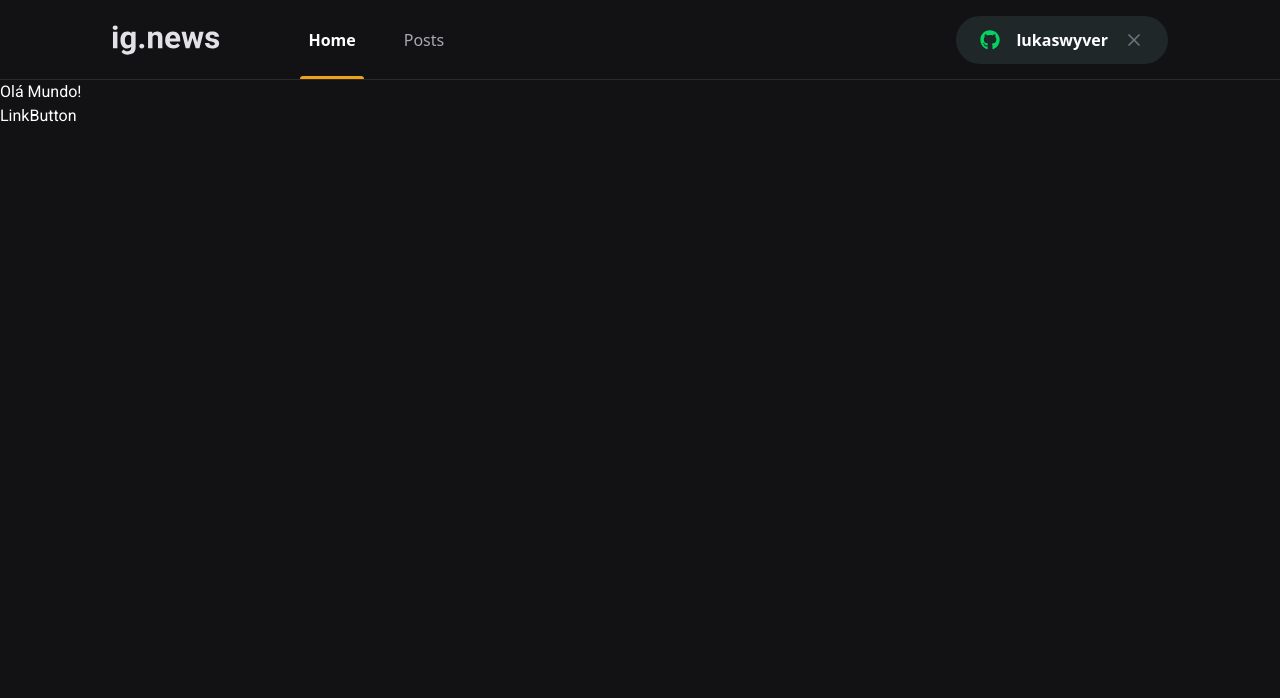
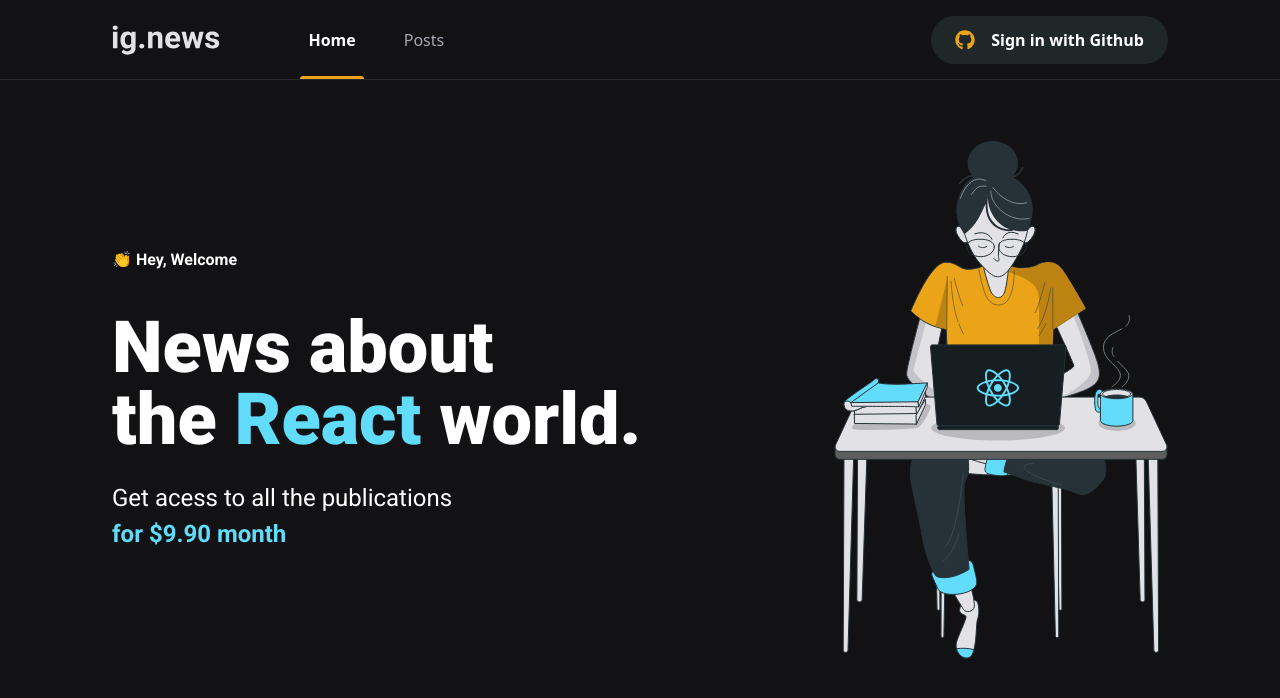
Before and after one commit to LukasWyver/ig.news, a Next.js app: page / in a window 1280 px wide. Shown: the top 698 px of the page. Built offline with nearby package versions, Linux system fonts and the light colour scheme.

Commit message:
feat:--welcome-to-home

```diff
--- a/src/components/SignInButton/index.tsx
+++ b/src/components/SignInButton/index.tsx
@@ -2,7 +2,7 @@
 import { FiX } from 'react-icons/fi';
 
 export function SignInButton() {
-  const isUserLoggedIn = true;
+  const isUserLoggedIn = false;
 
   return isUserLoggedIn ? (
     <button
--- a/src/pages/index.tsx
+++ b/src/pages/index.tsx
@@ -1,5 +1,6 @@
 import Head from 'next/head';
 import { Roboto } from 'next/font/google';
+import Image from 'next/image';
 
 const roboto = Roboto({
   weight: ['400', '700', '900'],
@@ -13,12 +14,16 @@
       <Head>
         <title>Início | ig.news</title>
       </Head>
-      <main
-        className={`${roboto.className} bg-background h-screen text-headline`}
-      >
-        <h2>Olá Mundo!</h2>
-        <a href='#'>Link</a>
-        <button>Button</button>
+      <main className={`${roboto.className} mx-auto px-8 h-screen -mt-20 max-w-[1120px] flex items-center justify-between`}>
+        <section className='max-w-[600px]'>
+          <span className='text-base font-bold'>👏 Hey, Welcome</span>
+          <h1 className='text-7xl leading-[4.5rem] font-black mt-10'>News about<br />the <span className='text-cyan-500'>React</span> world.</h1>
+          <p className='text-2xl leading-9 mt-6'>Get acess to all the publications < br />
+            <span className='text-cyan-500 font-bold'>for $9.90 month</span>
+          </p>
+        </section>
+
+        <Image src="/images/avatar.svg" alt="Girl coding" width={334} height={520} className='' />
       </main>
     </>
   );
```
